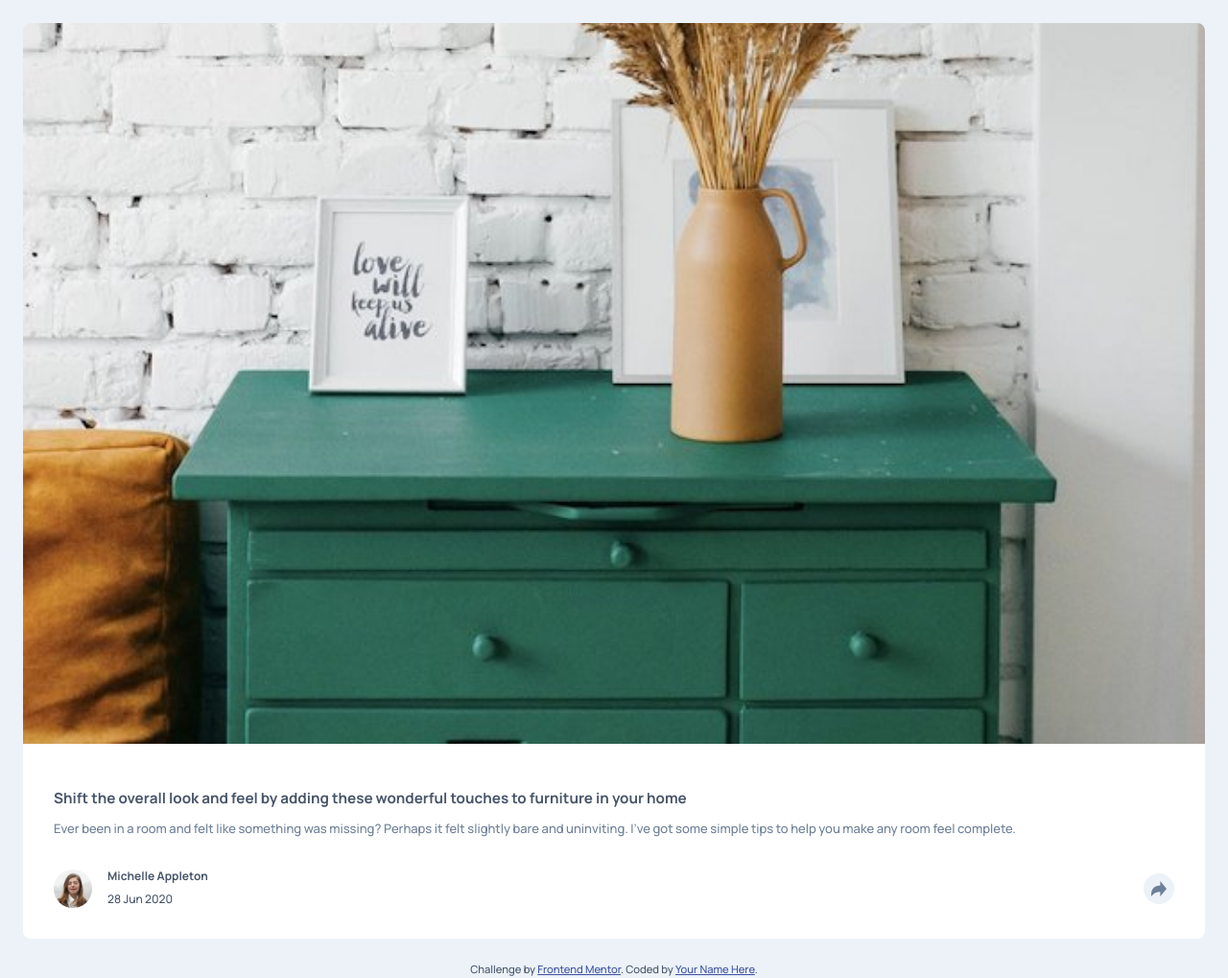
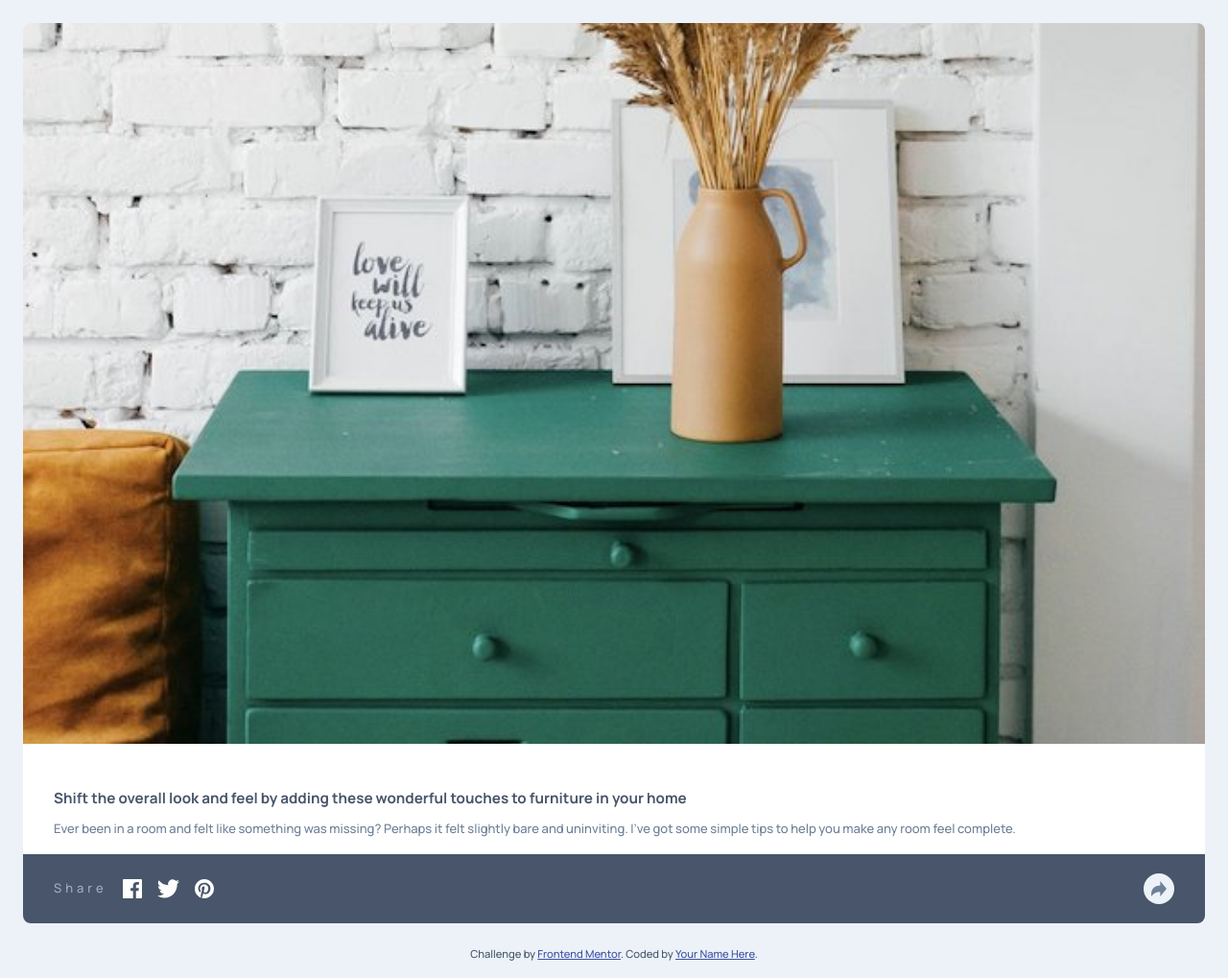
Before and after one commit to cdGuilherme/article-preview-component-master, a plain HTML site: page index.html in a window 1280 px wide. Shown: the whole page at 96% size. Drawn offline with Linux system fonts and the light colour scheme.

Commit message:
Share toggle styling

```diff
--- a/sass/style.scss
+++ b/sass/style.scss
@@ -38,7 +38,9 @@ body {
 }
 
 .card__footer {
-  padding: 1rem 2rem 2rem 2rem;
+  // padding-top; padding-right; padding-bottom; padding-left;
+  padding: 1rem 2rem 1rem 2rem;
+  position: relative;
 }
 
 .footer__attribution {
@@ -80,8 +82,29 @@ body {
     width: 1rem;
     display: block;
   }
+  z-index: 1;
 }
 
 .attribution__share--toggle {
-  display: none;
+  display: flex;
+  align-items: center;
+  gap: 1rem;
+  position: absolute;
+  top: 0;
+  left: 0;
+  background-color: v.$very-dark-grayish-blue;
+  color: v.$grayish-blue;
+  height: 100%;
+  min-width: 100%;
+  padding: 1.375rem;
+  padding-left: 2rem;
+  border-radius: 0 0 0.5rem 0.5rem;
+  img {
+    height: 1.25rem;
+  }
 }
+
+.share__text {
+  margin: auto 0;
+  letter-spacing: 0.3076em; // 4px
+}
```
Also changed, not shown: css/style.css, 1 other file.
